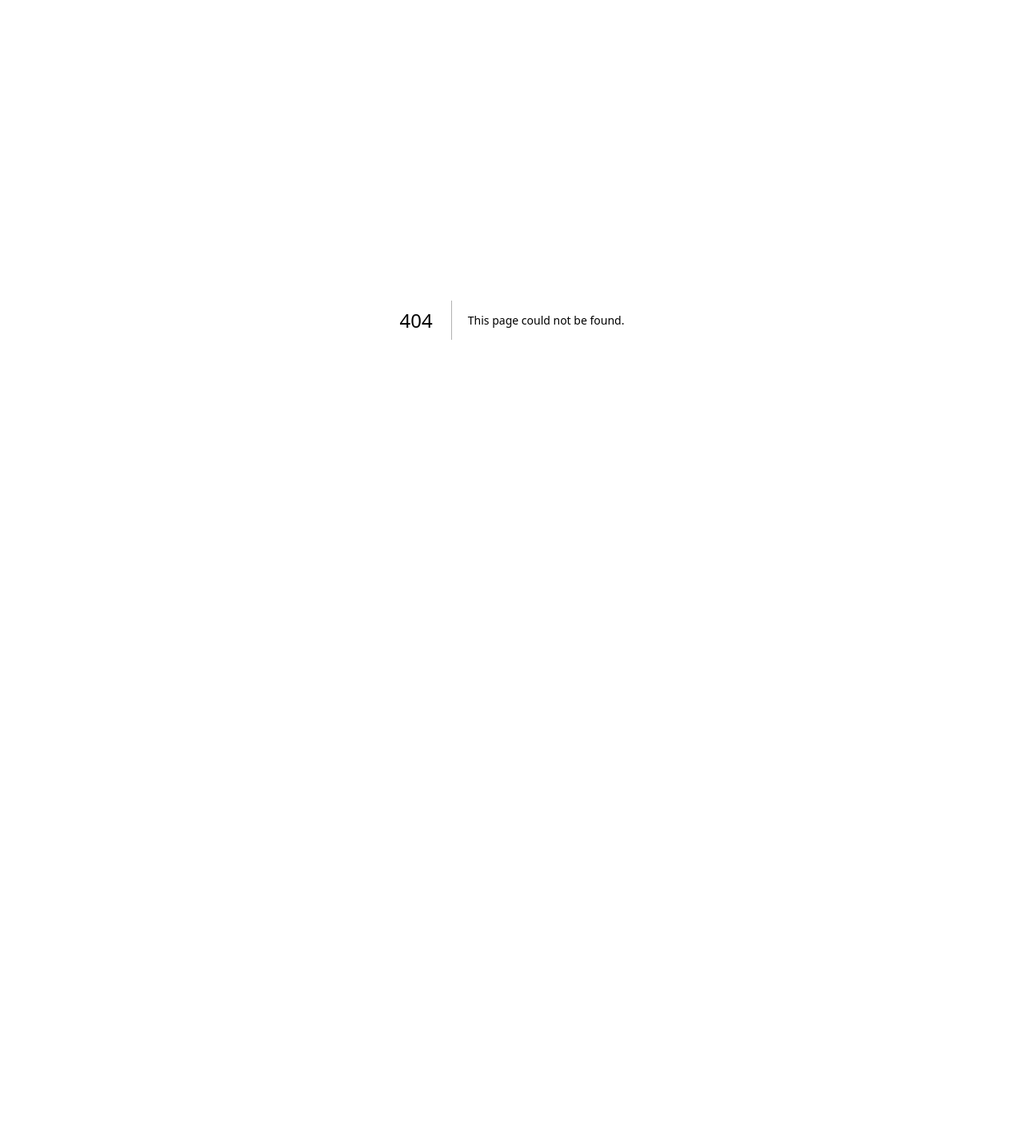
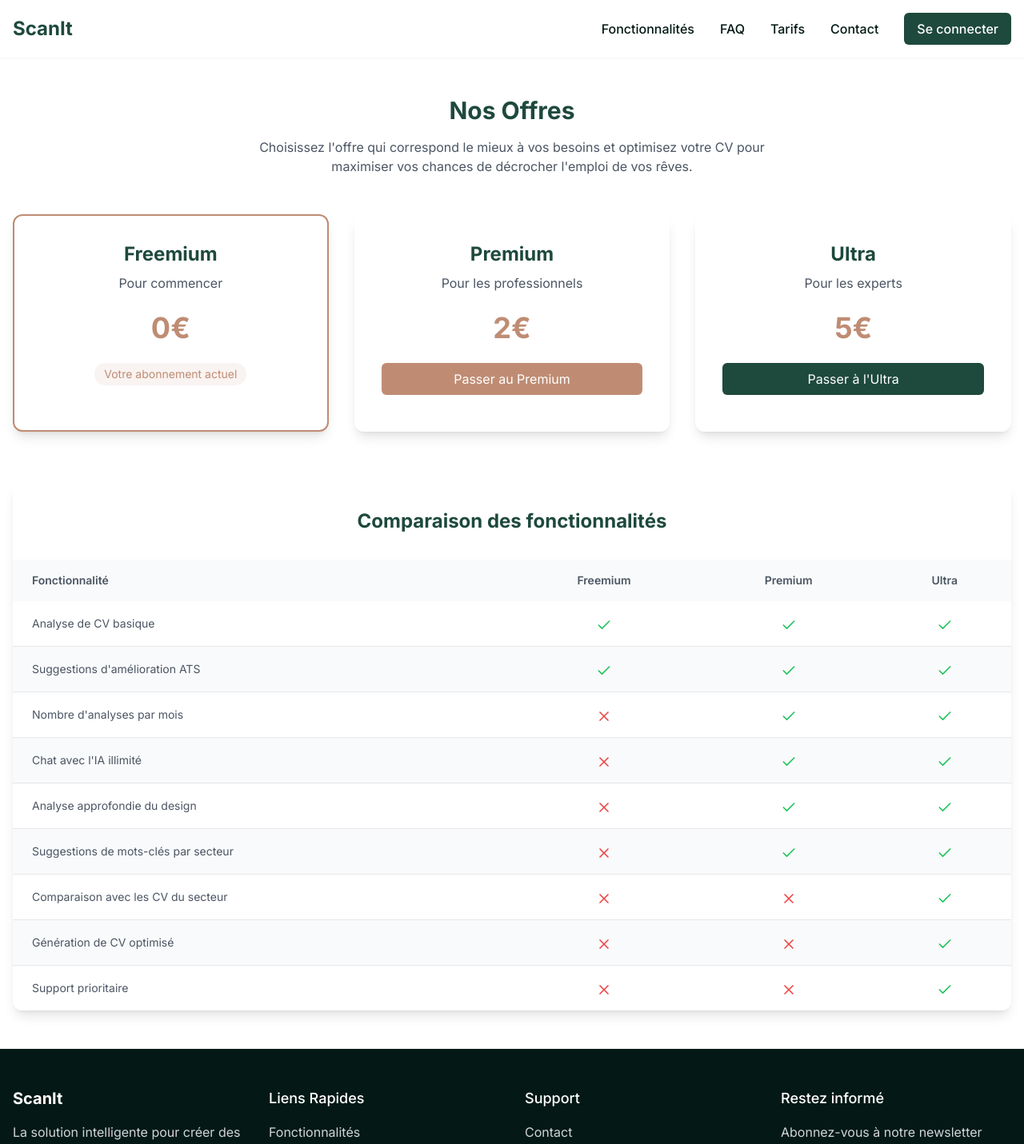
Before and after one commit to Kazuma746/front-end-scanit, a Next.js app: page /pricing in a window 1280 px wide. Before the commit this address had no page. Shown: the top 1431 px of the page at 80% size. Before the commit the page ends 800 px from the top, so only its background shows below. Built offline with nearby package versions, Linux system fonts and the light colour scheme.

Commit message:
fin redux et page tarifs

```diff
--- /dev/null
+++ b/src/app/pricing/page.tsx
@@ -0,0 +1,188 @@
+'use client';
+
+import { useAppSelector } from '@/store/hooks';
+import Header from '@/components/Header';
+import Footer from '@/components/Footer';
+import { FiCheck, FiX } from 'react-icons/fi';
+
+type PlanFeature = {
+  name: string;
+  freemium: boolean;
+  premium: boolean;
+  ultra: boolean;
+};
+
+const features: PlanFeature[] = [
+  {
+    name: "Analyse de CV basique",
+    freemium: true,
+    premium: true,
+    ultra: true
+  },
+  {
+    name: "Suggestions d'amélioration ATS",
+    freemium: true,
+    premium: true,
+    ultra: true
+  },
+  {
+    name: "Nombre d'analyses par mois",
+    freemium: false,
+    premium: true,
+    ultra: true
+  },
+  {
+    name: "Chat avec l'IA illimité",
+    freemium: false,
+    premium: true,
+    ultra: true
+  },
+  {
+    name: "Analyse approfondie du design",
+    freemium: false,
+    premium: true,
+    ultra: true
+  },
+  {
+    name: "Suggestions de mots-clés par secteur",
+    freemium: false,
+    premium: true,
+    ultra: true
+  },
+  {
+    name: "Comparaison avec les CV du secteur",
+    freemium: false,
+    premium: false,
+    ultra: true
+  },
+  {
+    name: "Génération de CV optimisé",
+    freemium: false,
+    premium: false,
+    ultra: true
+  },
+  {
+    name: "Support prioritaire",
+    freemium: false,
+    premium: false,
+    ultra: true
+  }
+];
+
+export default function PricingPage() {
+  const { user } = useAppSelector((state) => state.auth);
+  const userTier = user?.tier || 'freemium';
+
+  return (
+    <>
+      <Header />
+      <main className="container py-12">
+        <h1 className="text-3xl font-bold text-secondary text-center mb-4">
+          Nos Offres
+        </h1>
+        <p className="text-gray-600 text-center mb-12 max-w-2xl mx-auto">
+          Choisissez l'offre qui correspond le mieux à vos besoins et optimisez votre CV pour maximiser vos chances de décrocher l'emploi de vos rêves.
+        </p>
+
+        {/* Cards Section */}
+        <div className="grid md:grid-cols-3 gap-8 mb-16">
+          {/* Freemium Card */}
+          <div className={`bg-white rounded-xl shadow-lg p-8 border-2 ${userTier === 'freemium' ? 'border-primary' : 'border-transparent'}`}>
+            <div className="text-center">
+              <h3 className="text-2xl font-bold text-secondary mb-2">Freemium</h3>
+              <p className="text-gray-600 mb-6">Pour commencer</p>
+              <div className="text-4xl font-bold text-primary mb-6">0€</div>
+              {userTier === 'freemium' && (
+                <div className="bg-primary/10 text-primary text-sm py-1 px-3 rounded-full mb-6 inline-block">
+                  Votre abonnement actuel
+                </div>
+              )}
+            </div>
+          </div>
+
+          {/* Premium Card */}
+          <div className={`bg-white rounded-xl shadow-lg p-8 border-2 ${userTier === 'premium' ? 'border-primary' : 'border-transparent'}`}>
+            <div className="text-center">
+              <h3 className="text-2xl font-bold text-secondary mb-2">Premium</h3>
+              <p className="text-gray-600 mb-6">Pour les professionnels</p>
+              <div className="text-4xl font-bold text-primary mb-6">2€</div>
+              {userTier === 'premium' && (
+                <div className="bg-primary/10 text-primary text-sm py-1 px-3 rounded-full mb-6 inline-block">
+                  Votre abonnement actuel
+                </div>
+              )}
+              <button className="w-full bg-primary text-white py-2 px-4 rounded-md hover:bg-opacity-90 transition-colors">
+                Passer au Premium
+              </button>
+            </div>
+          </div>
+
+          {/* Ultra Card */}
+          <div className={`bg-white rounded-xl shadow-lg p-8 border-2 ${userTier === 'ultra' ? 'border-primary' : 'border-transparent'}`}>
+            <div className="text-center">
+              <h3 className="text-2xl font-bold text-secondary mb-2">Ultra</h3>
+              <p className="text-gray-600 mb-6">Pour les experts</p>
+              <div className="text-4xl font-bold text-primary mb-6">5€</div>
+              {userTier === 'ultra' && (
+                <div className="bg-primary/10 text-primary text-sm py-1 px-3 rounded-full mb-6 inline-block">
+                  Votre abonnement actuel
+                </div>
+              )}
+              <button className="w-full bg-secondary text-white py-2 px-4 rounded-md hover:bg-opacity-90 transition-colors">
+                Passer à l'Ultra
+              </button>
+            </div>
+          </div>
+        </div>
+
+        {/* Comparison Table */}
+        <div className="bg-white rounded-xl shadow-lg overflow-hidden">
+          <h2 className="text-2xl font-bold text-secondary text-center py-8">
+            Comparaison des fonctionnalités
+          </h2>
+          <div className="overflow-x-auto">
+            <table className="w-full">
+              <thead>
+                <tr className="bg-gray-50">
+                  <th className="px-6 py-4 text-left text-sm font-semibold text-gray-600">Fonctionnalité</th>
+                  <th className="px-6 py-4 text-center text-sm font-semibold text-gray-600">Freemium</th>
+                  <th className="px-6 py-4 text-center text-sm font-semibold text-gray-600">Premium</th>
+                  <th className="px-6 py-4 text-center text-sm font-semibold text-gray-600">Ultra</th>
+                </tr>
+              </thead>
+              <tbody className="divide-y divide-gray-200">
+                {features.map((feature, index) => (
+                  <tr key={index} className={index % 2 === 0 ? 'bg-white' : 'bg-gray-50'}>
+                    <td className="px-6 py-4 text-sm text-gray-600">{feature.name}</td>
+                    <td className="px-6 py-4 text-center">
+                      {feature.freemium ? (
+                        <FiCheck className="inline-block text-green-500 w-5 h-5" />
+                      ) : (
+                        <FiX className="inline-block text-red-500 w-5 h-5" />
+                      )}
+                    </td>
+                    <td className="px-6 py-4 text-center">
+                      {feature.premium ? (
+                        <FiCheck className="inline-block text-green-500 w-5 h-5" />
+                      ) : (
+                        <FiX className="inline-block text-red-500 w-5 h-5" />
+                      )}
+                    </td>
+                    <td className="px-6 py-4 text-center">
+                      {feature.ultra ? (
+                        <FiCheck className="inline-block text-green-500 w-5 h-5" />
+                      ) : (
+                        <FiX className="inline-block text-red-500 w-5 h-5" />
+                      )}
+                    </td>
+                  </tr>
+                ))}
+              </tbody>
+            </table>
+          </div>
+        </div>
+      </main>
+      <Footer />
+    </>
+  );
+}
```
